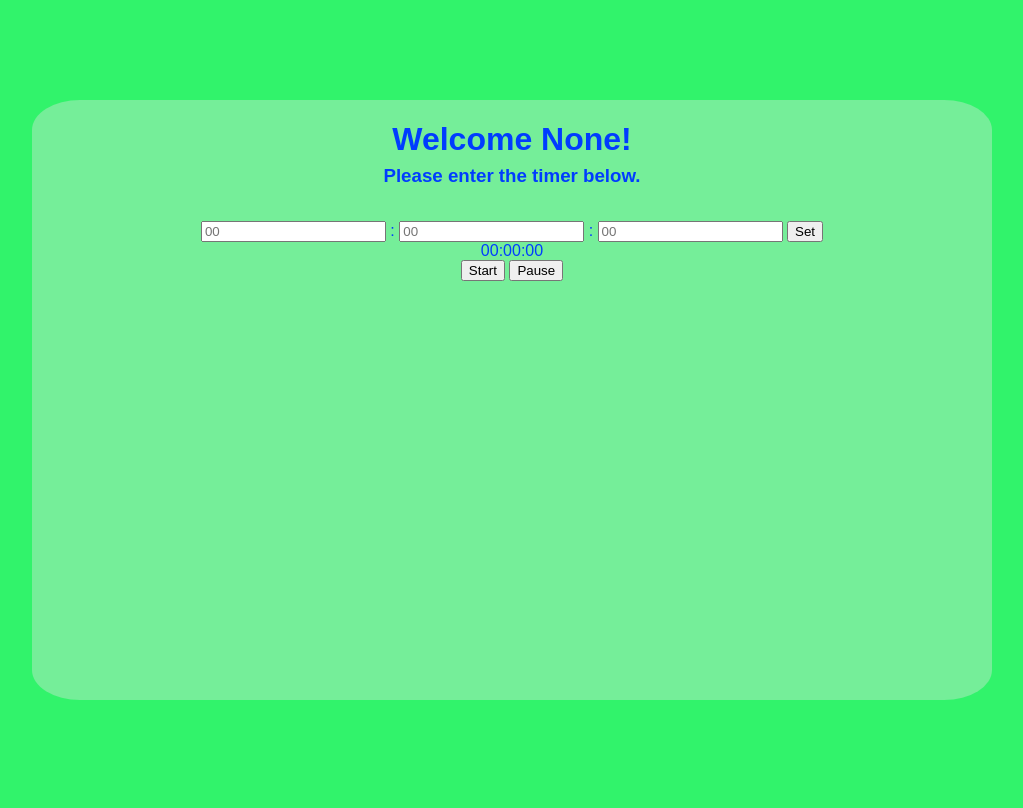
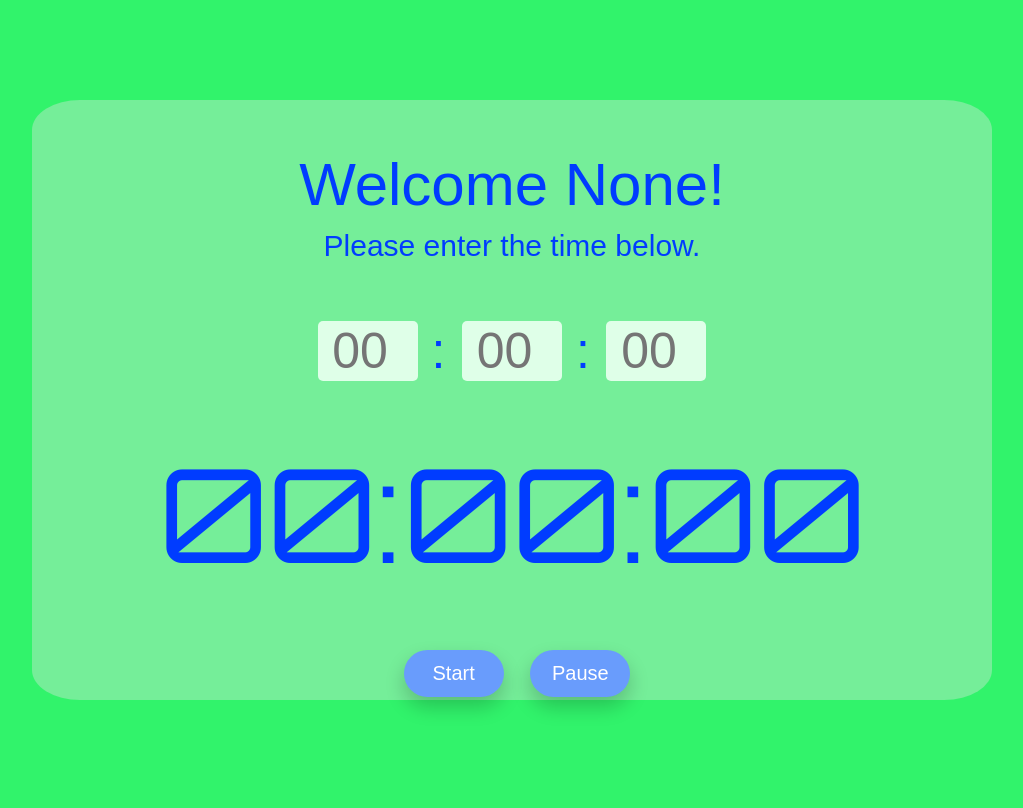
Before and after one commit to davidtso1219/timer_app, a Flask app: page /timer in a window 1280 px wide. Shown: the whole page, without its empty margins (128-1151 px from the left). Run offline with Flask 2, Linux system fonts and the light colour scheme.

Commit message:
Added styles to the timer page.

```diff
--- a/app/static/timer.css
+++ b/app/static/timer.css
@@ -20,7 +20,77 @@ body {
     font-family: "Arial";
 }
 
-.center-container h3 {
+.center-container .title {
+    font-size: 60px;
+    padding-top: 50px;
+}
+
+.center-container .subtitle {
+    font-size: 30px;
+    padding-top: 10px;
+    padding-bottom: 50px;
+}
+
+@font-face{
+    font-family:'digital-clock-font';
+    src: url('put_the_location_to_your_font.ttf or .otf');
+}
+
+input {
+    width: 10%;
+    font-size: 50px;
+    text-align: center;
+    border: none;
+    border-radius: 5px;
+    background-color: rgb(223, 255, 232);
+}
+
+#time-display {
+    font-family: 'Orbitron';
+    font-size: 130px;
+    padding-top: 50px;
+    padding-bottom: 30px;
+}
+
+.center-container .colon {
+    font-size: 50px;
+}
+
+button {
+    background: #699CFC;
+	color: white;
+	border-color: transparent;
+	box-shadow: 0 10px 20px rgba(0, 0, 0, 0.2);
+    padding: 10px;
+    width: 100px;
+    font-size: 20px;
+    border-radius: 25px;
+}
+
+button:hover {
+    background: white;
+    color:rgb(0, 60, 255);
+    transform: translateY(-4px);
+    transition: 0.25s;
+}
+
+button:active {
+    transform: translateY(4px)
+}
+
+#resetBtn {
+    position: absolute;
+    left: 73%;
+    top: 35%;
+    visibility: hidden;
+}
+
+#startBtn {
     position: relative;
-    top: -15px;
+    left: 0;
 }
+
+#pauseBtn {
+    position: relative;
+    left: 10px;
+}
--- a/app/static/timer.js
+++ b/app/static/timer.js
@@ -1,4 +1,5 @@
 const timerForm = document.getElementById("timerForm")
+const resetBtn = document.getElementById("resetBtn")
 const startBtn = document.getElementById("startBtn")
 const pauseBtn = document.getElementById("pauseBtn")
 const inputFields = document.querySelectorAll('input')
@@ -6,7 +7,14 @@ const timeUnits = ['hour', 'minute', 'second']
 
 inputFields.forEach((field) => {
     field.addEventListener("input", (e) => {
-        e.preventDefault()
+        let length = field.value.length
+        if (field.value < 10 && length == 1){
+            field.value = '0' + field.value
+        }
+        else if (length > 2){
+            console.log(field.value)
+            field.value = field.value.slice(length - 2, length)
+        }
         if (field.value > field.max){
             field.value = field.max
         }
@@ -14,7 +22,7 @@ inputFields.forEach((field) => {
             field.value = 0
         }
     })
-
+    console.log(field.value)
     field.addEventListener("onkeyup", (e) => {
         e.preventDefault()
         field.value++
@@ -77,6 +85,10 @@ startBtn.addEventListener("click", (e) => {
     pauseBtn.addEventListener("click", () => {
         clearInterval(countdown)
     })
+
+    timerForm.addEventListener("submit", () => {
+        clearInterval(countdown)
+    })
 })
 
 
--- a/app/templates/timer.html
+++ b/app/templates/timer.html
@@ -6,14 +6,15 @@
     <meta name="viewport" content="width=device-width, initial-scale=1.0">
     <title>Timer</title>
     <link rel="stylesheet" type="text/css" href="../static/timer.css"/>
+    <link href='https://fonts.googleapis.com/css?family=Orbitron' rel='stylesheet' type='text/css'>
 </head>
 <body>
     <div class="center-container">
-        <h1>Welcome {{ name }}!</h1>
-        <h3>Please enter the timer below.</h3>
+        <div class="title">Welcome {{ name }}!</h1>
+        <div class="subtitle">Please enter the time below.</div>
         <form id="timerForm">
-            <input type="number" name="hour" placeholder="00" max="23"> :
-            <input type="number" name="minute" placeholder="00" max="59"> :
+            <input type="number" name="hour" placeholder="00" max="23"><span class="colon"> :</span>
+            <input type="number" name="minute" placeholder="00" max="59"><span class="colon"> :</span>
             <input type="number" name="second" placeholder="00" max="59">
             <button type="submit" id="resetBtn">Set</button>
         </form>
```
